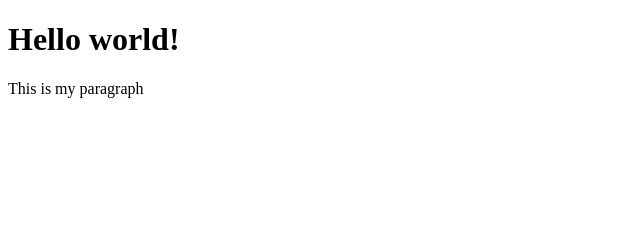
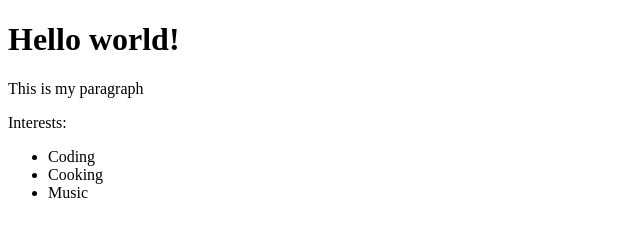
Before and after one commit to shahidsarker/git-demo, a plain HTML site: page index.html in a window 1280 px wide. Shown: the whole page, without its empty margins (0-640 px from the left). Drawn offline with Linux system fonts and the light colour scheme.

Commit message:
Add content to page

```diff
--- a/index.html
+++ b/index.html
@@ -8,5 +8,11 @@
   <body>
     <h1>Hello world!</h1>
     <p>This is my paragraph</p>
+    Interests:
+    <ul>
+      <li>Coding</li>
+      <li>Cooking</li>
+      <li>Music</li>
+    </ul>
   </body>
 </html>
```
